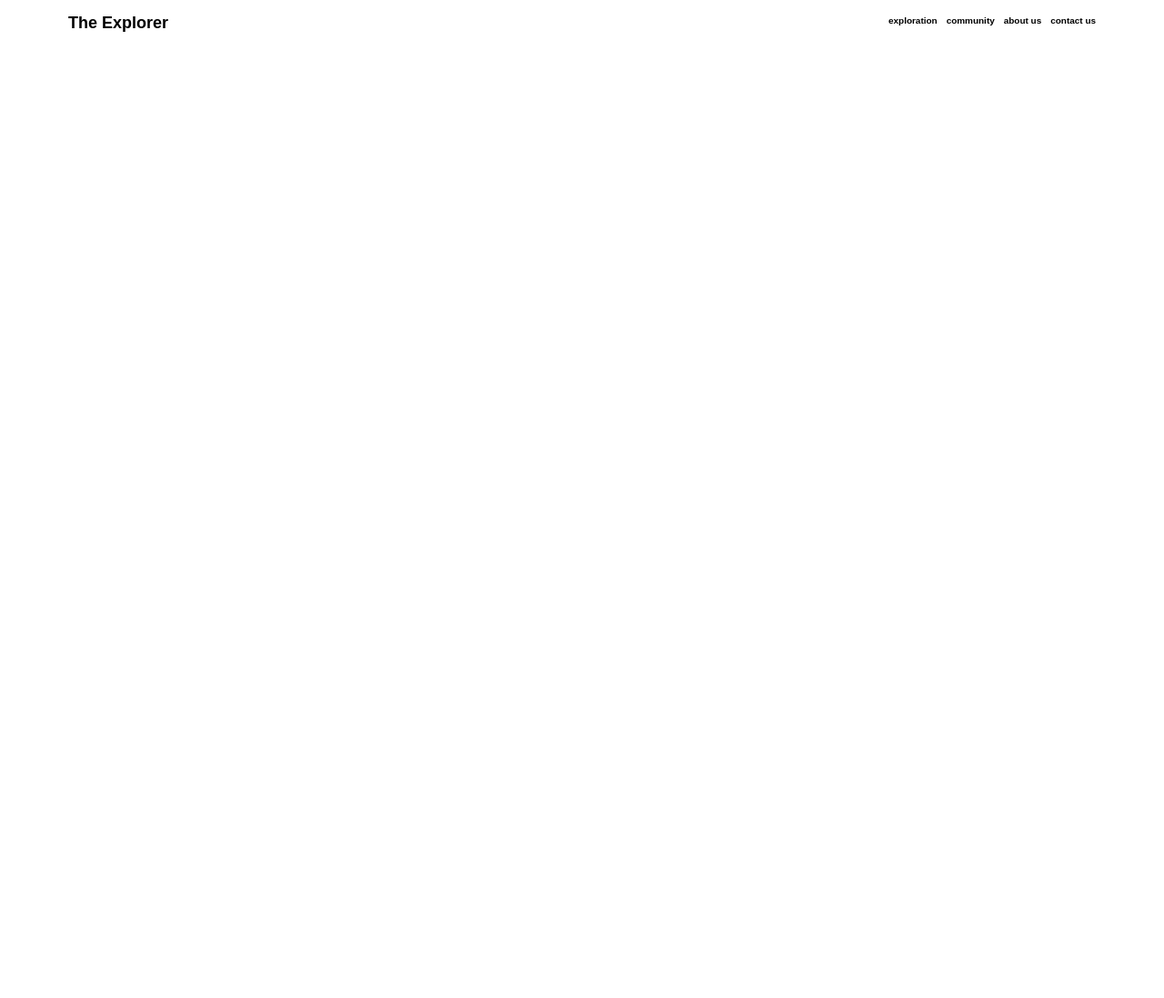
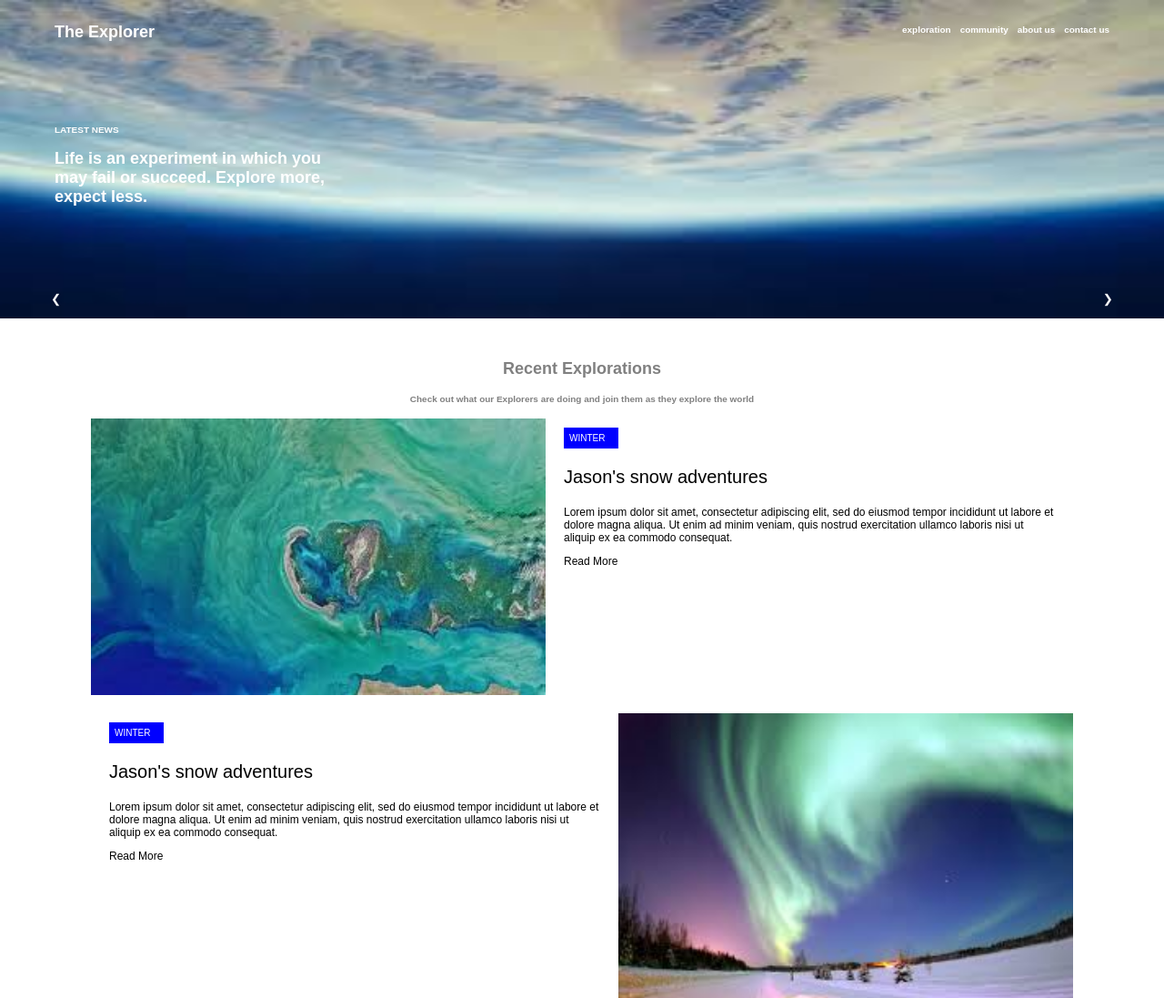
Before and after one commit to johnny090807/Oefeningen, a plain HTML site: page Assignment-2/index.html in a window 1280 px wide. Shown: the top 1097 px of the page at 91% size. Before the commit the page ends 800 px from the top, so only its background shows below. Drawn offline with Linux system fonts and the light colour scheme.

Commit message:
oefening 2 met flexbox af.

```diff
--- a/Assignment-2/index.css
+++ b/Assignment-2/index.css
@@ -11,34 +11,157 @@
 	/* Blocks ***********************************************************/
 
 	body{
-		position: absolute;
-		width: calc(100% - 150px);
-		left: 75px;
+		width: 100%;
 		margin: 0;
 		padding: 0;
 		font-family: Arial, Helvetica, sans-serif;
 		font-size: 12px;
 	}
-
-
+	.main{
+		padding-top: 30px;
+		color: grey;
+	}
 	/* Elements *********************************************************/
 
 	.nav__item{
+		color: white;
+		position: absolute;
 	    text-decoration: none;
-	    color: black;
 	    cursor: pointer;
+		padding-left: 10px;
 	}
-	.nav__rightnav{
-
-		float: right;
+	.nav__items{
+		position: absolute;
+		top: 10px;
+		right: 50px;
+		padding-right: 10px;
+	}
+	.nav__images{
+		width: 100%;
+		height: 350px;
+		display: none;
+	}
+	.nav__content{
+		color: white;
+		position: absolute;
+	    text-decoration: none;
+	    cursor: pointer;
+		padding-left: 10px;
 	}
 
+	.main__text{
+		text-align: center;
+	}
+
+	.footer__content{
+		background-color: #222222;
+		height: 50px;
+		}
+
+	.button__viewmore{
+		text-align: center;
+		margin-bottom: 50px;
+	    font-weight: 15px;
+
+	}
+	.content__flex{
+		margin-bottom: 20px;
+		position: relative;
+		display: flex;
+		width: calc(100% - 200px);
+		left: 100px
+	}
+	.content__flex:hover{
+		box-shadow: 5px 10px 8px #888888;
+	}
+
+	.content__text{
+		max-width: 50%;
+		position: relative;
+		margin-left: 20px;
+		margin-right: 20px;
+		margin-bottom: 20px;
+	}
 	/* Modifiers ********************************************************/
 
+	.content__image--flex{
+		flex: 1;
+		width: 100%;
+	}
+
+	.button__viewmore--radius{
+		border-radius: 20px;
+	    border: none;
+	    text-decoration: none;
+	    border: 1px solid #222222;
+	    background-color: white;
+	    padding: 10px;
+	    width: 100px;
+	    height: 30px;
+	}
+
+	.nav__item--left{
+		color: white;
+		left: 50px;
+		top: 10px;
+	}
+
 	.nav__item--right{
-		float: left;
+		color: white;
+		text-decoration: none;
 		padding-left: 10px;
-	}
-	.nav__item--left{
 		float: left;
 	}
+	.footer__item--left{
+		text-decoration: none;
+		color: white;
+		padding-left: calc(50% - 220px);
+		float: left;
+	}
+
+	.footer__item--right{
+		text-decoration: none;
+		color: white;
+		padding-left: 40px;
+		float: left;
+	}
+
+	.nav__button--left{
+		border: none;
+		background-color: transparent;
+		position: absolute;
+		left: 50px;
+		top: 320px;
+		color: white;
+	}
+
+	.nav__button--right{
+		border: none;
+		background-color: transparent;
+		position: absolute;
+		right: 50px;
+		top: 320px;
+		color: white;
+		size: 200px;
+	}
+	.nav__item--content{
+		color: white;
+		left: 50px;
+		top: 120px;
+		max-width: 300px;
+	}
+	.content__text--caption{
+		color: white;
+		padding: 6px;
+		font-size: 10px;
+		background-color: blue;
+		width: 48px;
+	}
+	.content__text--readmore{
+		color: black;
+	    text-decoration: none;
+	}
+	.content__text--big{
+		font-size: 20px;
+		color: black;
+	}
--- a/Assignment-2/index.html
+++ b/Assignment-2/index.html
@@ -7,15 +7,95 @@
 <body>
 <header class="header">
 	<nav class="nav">
-		<a href="index.html" class="nav__item nav__item--left"><h2>The Explorer</h2></a>
-		<div class="nav__rightnav">
-			<a href="#1" class="nav__item nav__item--right"><h5>exploration</h5></a>
-			<a href="#2" class="nav__item nav__item--right"><h5>community</h5></a>
-			<a href="#3" class="nav__item nav__item--right"><h5>about us</h5></a>
-			<a href="#4" class="nav__item nav__item--right"><h5>contact us</h5></a>
+
+		<img class="nav__images" src="images/1.jpg" style="width:100%">
+		<img class="nav__images" src="images/2.jpg" style="width:100%">
+		<img class="nav__images" src="images/3.jpg" style="width:100%">
+		<img class="nav__images" src="images/4.jpg" style="width:100%">
+
+		<button class="nav__button--left" onclick="plusDivs(-1)">&#10094;</button>
+		<button class="nav__button--right" onclick="plusDivs(1)">&#10095;</button>
 		</div>
-		<div class="nav__"></div>
+			<a href="index.html" class="nav__item nav__item--left"><h2>The Explorer</h2></a>
+			<div class="nav__content nav__item--content"><h5 >LATEST NEWS</h5>
+				<h2>Life is an experiment in which you may fail or succeed. Explore more, expect less.</h2>
+			</div>
+			<div class="nav__items">
+				<a href="#1" class="nav__item--right"><h5>exploration</h5></a>
+				<a href="#2" class="nav__item--right"><h5>community</h5></a>
+				<a href="#3" class="nav__item--right"><h5>about us</h5></a>
+				<a href="#4" class="nav__item--right"><h5>contact us</h5></a>
+			</div>
 	</nav>
 </header>
+
+	<div class="main">
+		<h2 class="main__text">Recent Explorations</h2>
+
+		<h5 class="main__text">Check out what our Explorers are doing and join them as they explore the world</h5></h2>
+	</div>
+
+	<div class="content__flex">
+		<img class="content__image--flex" src="images/5.jpg">
+		<div class="content__text">
+				<p class="content__text--caption">WINTER</p>
+				<p class="content__text--big">Jason's snow adventures</p>
+				<p class="content__text--normal">Lorem ipsum dolor sit amet, consectetur adipiscing elit, sed do eiusmod tempor incididunt ut labore et dolore magna aliqua. Ut enim ad minim veniam, quis nostrud exercitation ullamco laboris nisi ut aliquip ex ea commodo consequat.</p>
+				<a href="#readmore" class="content__text--readmore">Read More</a>
+			</div>
+	</div>
+	<div class="content__flex">
+		<div class="content__text">
+				<p class="content__text--caption">WINTER</p>
+				<p class="content__text--big">Jason's snow adventures</p>
+				<p class="content__text--normal">Lorem ipsum dolor sit amet, consectetur adipiscing elit, sed do eiusmod tempor incididunt ut labore et dolore magna aliqua. Ut enim ad minim veniam, quis nostrud exercitation ullamco laboris nisi ut aliquip ex ea commodo consequat.</p>
+				<a href="#readmore" class="content__text--readmore">Read More</a>
+			</div>
+
+		<img class="content__image--flex" src="images/6.jpg">
+	</div>
+
+	<div class="content__flex">
+		<img class="content__image--flex" src="images/7.jpg">
+		<div class="content__text">
+				<p class="content__text--caption">WINTER</p>
+				<p class="content__text--big">Jason's snow adventures</p>
+				<p class="content__text--normal">Lorem ipsum dolor sit amet, consectetur adipiscing elit, sed do eiusmod tempor incididunt ut labore et dolore magna aliqua. Ut enim ad minim veniam, quis nostrud exercitation ullamco laboris nisi ut aliquip ex ea commodo consequat.</p>
+				<a href="#readmore" class="content__text--readmore">Read More</a>
+			</div>
+	</div>
+	<div class="button__viewmore">
+		<button class="button__viewmore--radius">View More</button>
+	</div>
+
+	<div class="footer__content">
+		<a href="index.html" class="footer__item footer__item--left"><h3>The Explorer</h3></a>
+		<div class="footer__items">
+			<a href="#1" class="footer__item--right"><h5>exploration</h5></a>
+			<a href="#2" class="footer__item--right"><h5>community</h5></a>
+			<a href="#3" class="footer__item--right"><h5>about us</h5></a>
+			<a href="#4" class="footer__item--right"><h5>contact us</h5></a>
+		</div>
+	</div>
 </body>
+<script>
+	var slideIndex = 1;
+	showDivs(slideIndex);
+
+	function plusDivs(n) {
+	  showDivs(slideIndex += n);
+	}
+
+	function showDivs(n) {
+	  var i;
+	  var x = document.getElementsByClassName("nav__images");
+	  if (n > x.length) {slideIndex = 1}
+	  if (n < 1) {slideIndex = x.length}
+	  for (i = 0; i < x.length; i++) {
+	     x[i].style.display = "none";
+	  }
+	  x[slideIndex-1].style.display = "block";
+	}
+</script>
+
 </html>
```
Also changed, not shown: Assignment-2/images/1.jpg (added), Assignment-2/images/2.jpg (added), Assignment-2/images/3.jpg (added), Assignment-2/images/4.jpg (added), Assignment-2/images/5.jpg (added), Assignment-2/images/6.jpg (added), Assignment-2/images/7.jpg (added).
